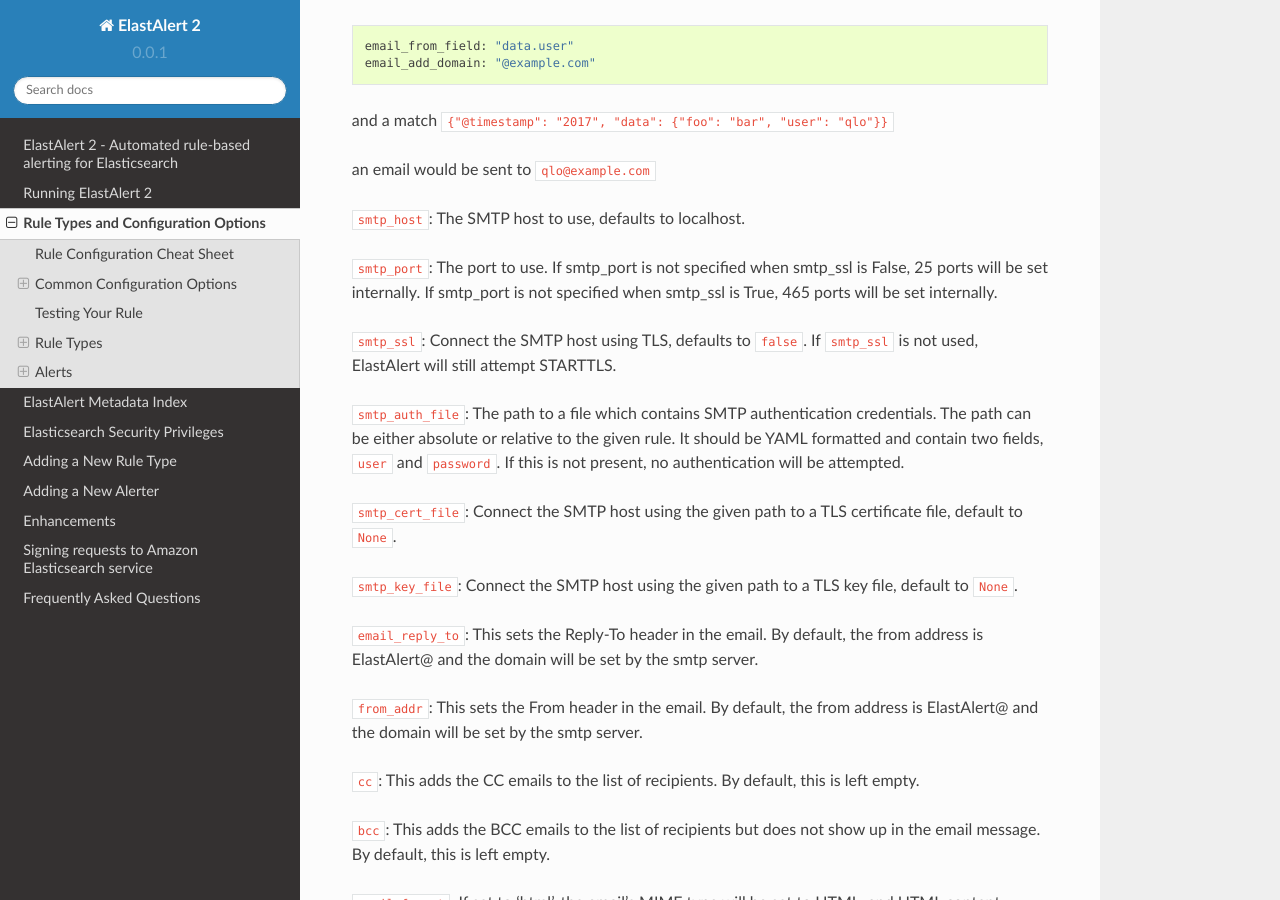
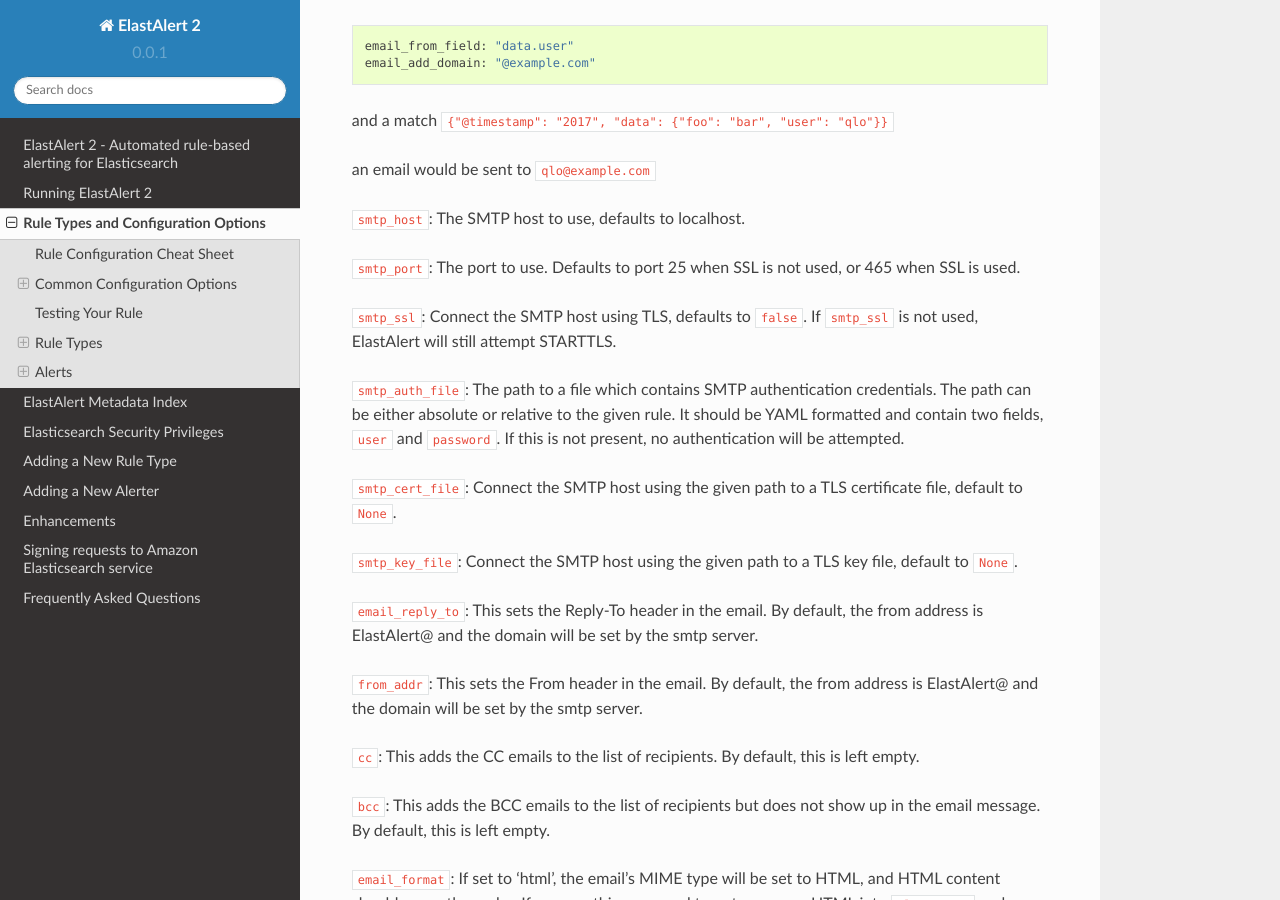
Before and after one commit to Yelp/elastalert, a Sphinx documentation site: the page built from docs/source/ruletypes.rst, in a window 1280 px wide and 900 px high, scrolled down 44738 px. Built offline with Sphinx 7.4.7 and the Read the Docs theme 2.0.0, drawn with Linux system fonts in a browser that asks for light colours; pages that are not in the unit, such as notebooks, are missing from menus.

Commit message:
Clarify smtp port defaults in docs

```diff
--- a/docs/source/ruletypes.rst
+++ b/docs/source/ruletypes.rst
@@ -1896,7 +1896,7 @@
 
 ``smtp_host``: The SMTP host to use, defaults to localhost.
 
-``smtp_port``: The port to use. If smtp_port is not specified when smtp_ssl is False, 25 ports will be set internally. If smtp_port is not specified when smtp_ssl is True, 465 ports will be set internally.
+``smtp_port``: The port to use. Defaults to port 25 when SSL is not used, or 465 when SSL is used.
 
 ``smtp_ssl``: Connect the SMTP host using TLS, defaults to ``false``. If ``smtp_ssl`` is not used, ElastAlert will still attempt
 STARTTLS.
```
